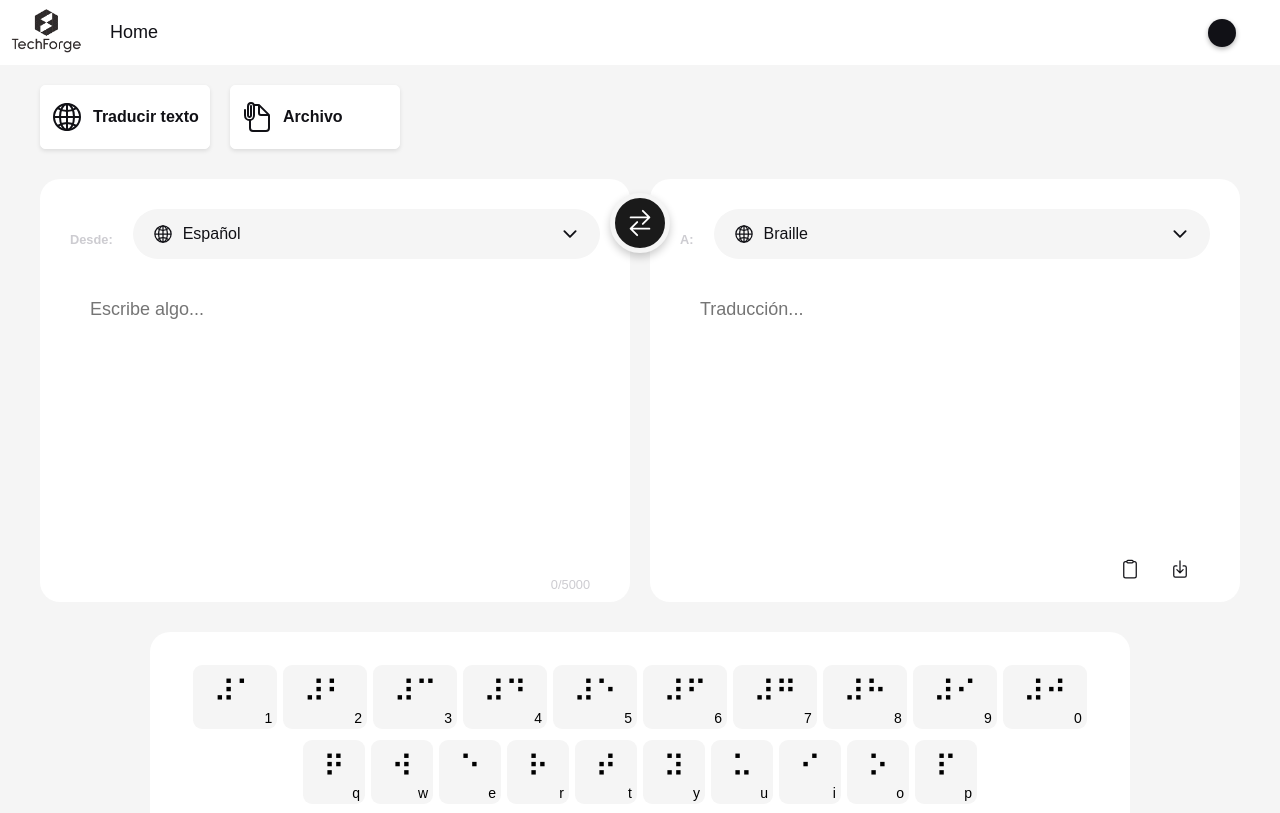
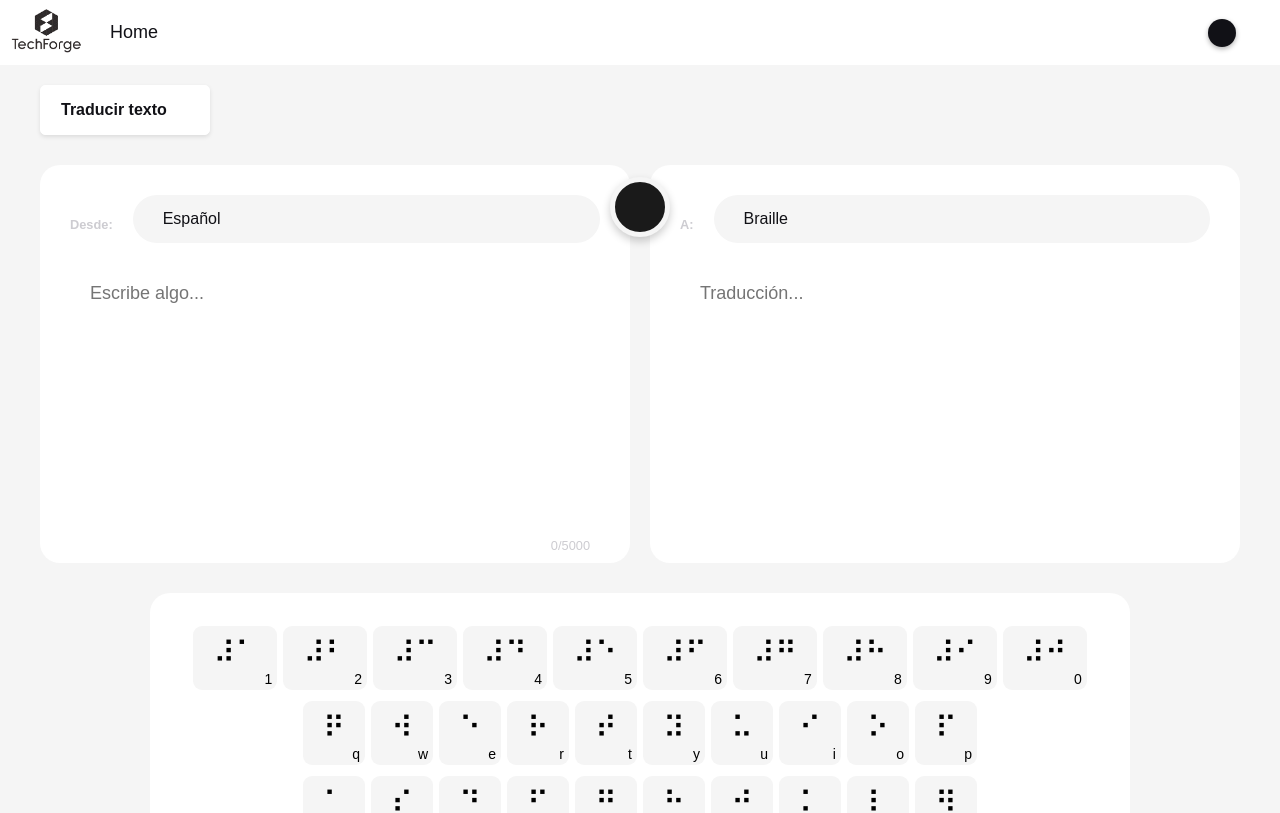
Before and after one commit to riofutabac/BrailleTraductor, a React (Create React App) app in the folder Version_1/Codigo/frontend/my-app/: page / in a window 1280 px wide. Shown: the top 813 px of the page. Built offline with nearby package versions, Linux system fonts and the light colour scheme.

Commit message:
chore: Remove unused code in Option component

```diff
--- a/Version_1/Codigo/frontend/my-app/src/components/Options/Option.jsx
+++ b/Version_1/Codigo/frontend/my-app/src/components/Options/Option.jsx
@@ -10,12 +10,7 @@
           <h3>Traducir texto</h3>
         </div>
       </div>
-      <div className="option" onClick={() => onOptionClick('Archivo')}>
-        <ion-icon name="document-attach-outline" size="large"></ion-icon>
-        <div>
-          <h3>Archivo</h3>
-        </div>
-      </div>
+
     </div>
   );
 };
```
